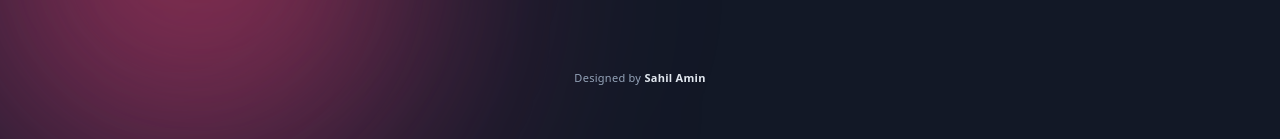
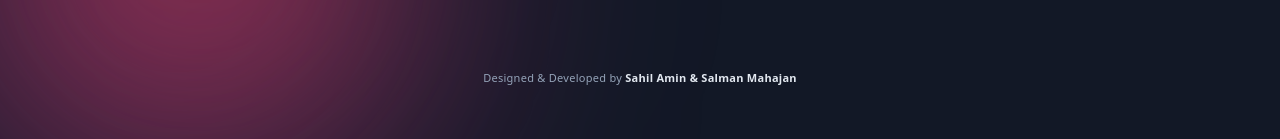
Before and after one commit to Rsahidamin/etl-converter-ui, a React (Create React App) app: page / in a window 1280 px wide. Shown: the part 658-797 px from the top of the page. Built offline with nearby package versions, Linux system fonts and the light colour scheme; no server answers.

Commit message:
Update App.jsx

```diff
--- a/src/App.jsx
+++ b/src/App.jsx
@@ -369,7 +369,7 @@ export default function App() {
       {/* Footer */}
       <footer className="w-full max-w-5xl text-center py-4 relative z-10">
         <p className="text-[11px] font-medium tracking-wide text-slate-400">
-          Designed by <span className="font-bold text-slate-200">Sahil Amin</span>
+          Designed & Developed by <span className="font-bold text-slate-200">Sahil Amin & Salman Mahajan</span>
         </p>
       </footer>
 
```
